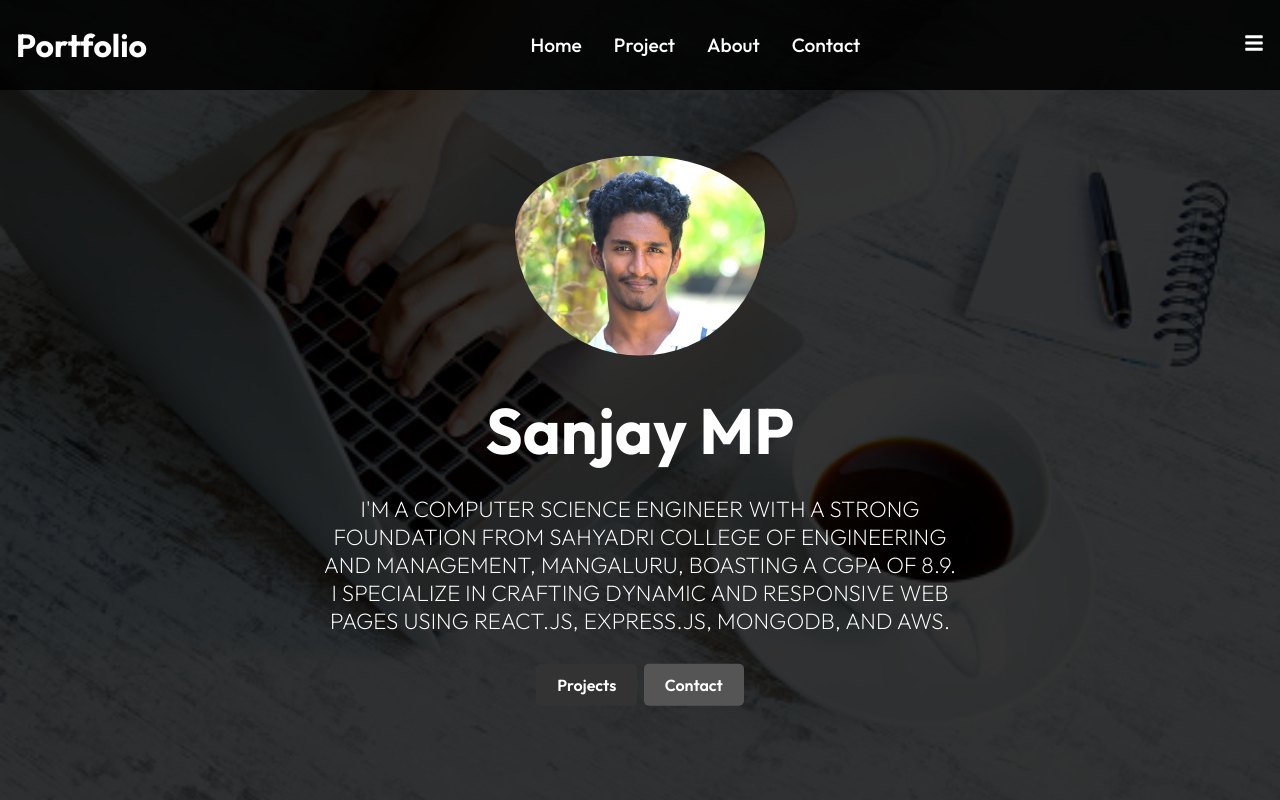
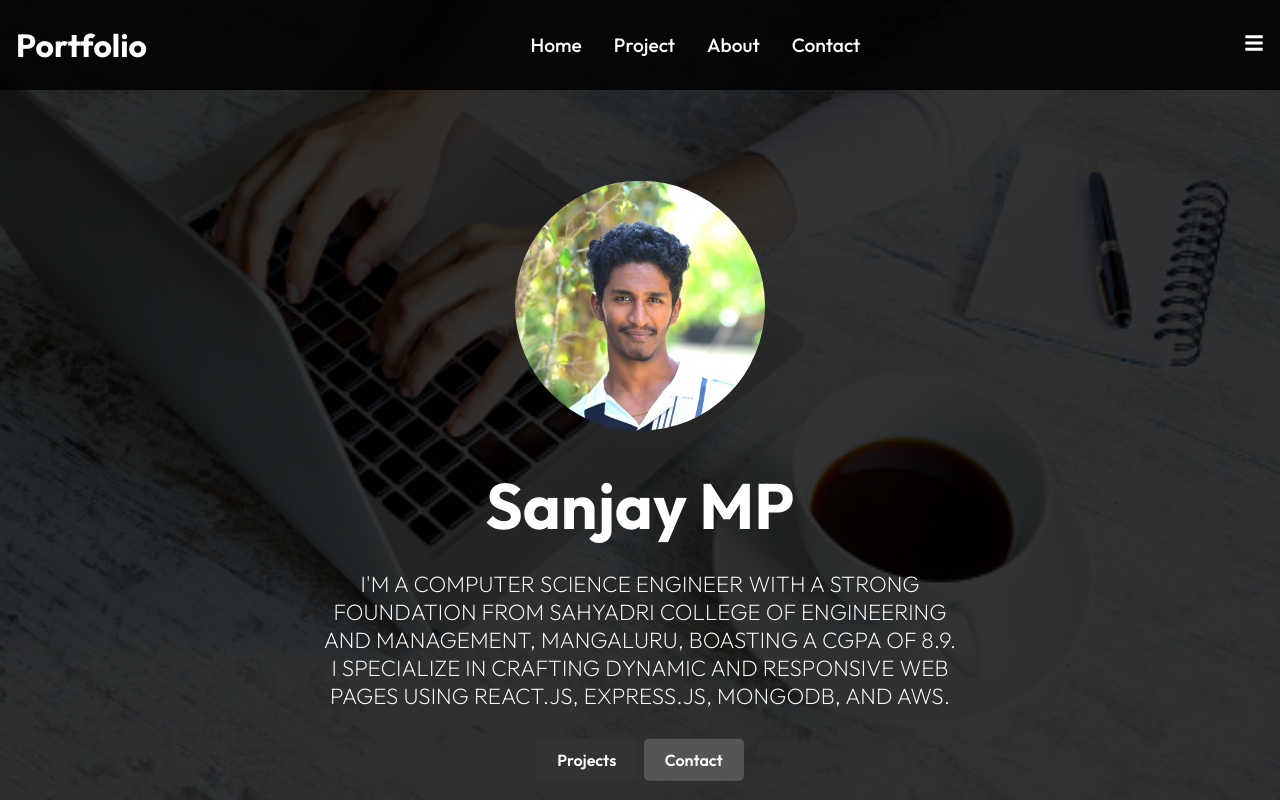
Before and after one commit to SanjayMP-1234/SanjayMPPortfolio, a React (Create React App) app: page / in a window 1280 px wide. Shown: the top 800 px of the page. Built offline with nearby package versions, Linux system fonts and the light colour scheme.

Commit message:
Update Hero.css

```diff
--- a/src/Components/Hero.css
+++ b/src/Components/Hero.css
@@ -38,7 +38,7 @@
 }
 
 .profile-img {
-  padding-top: 50px;
+  margin-top: 150px;
   border-radius: 50%;
   width: 250px;
   height: 250px;
```
